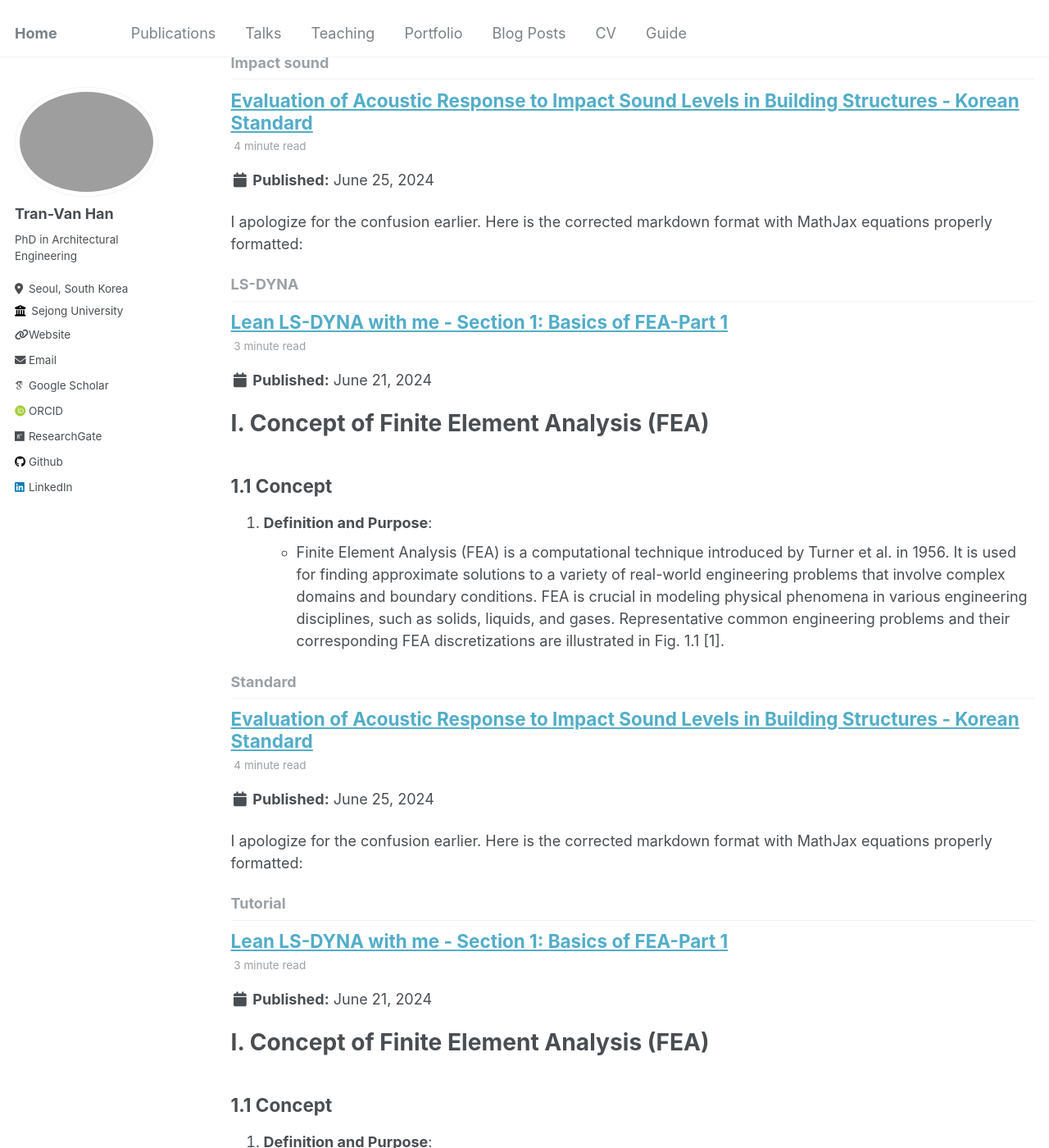
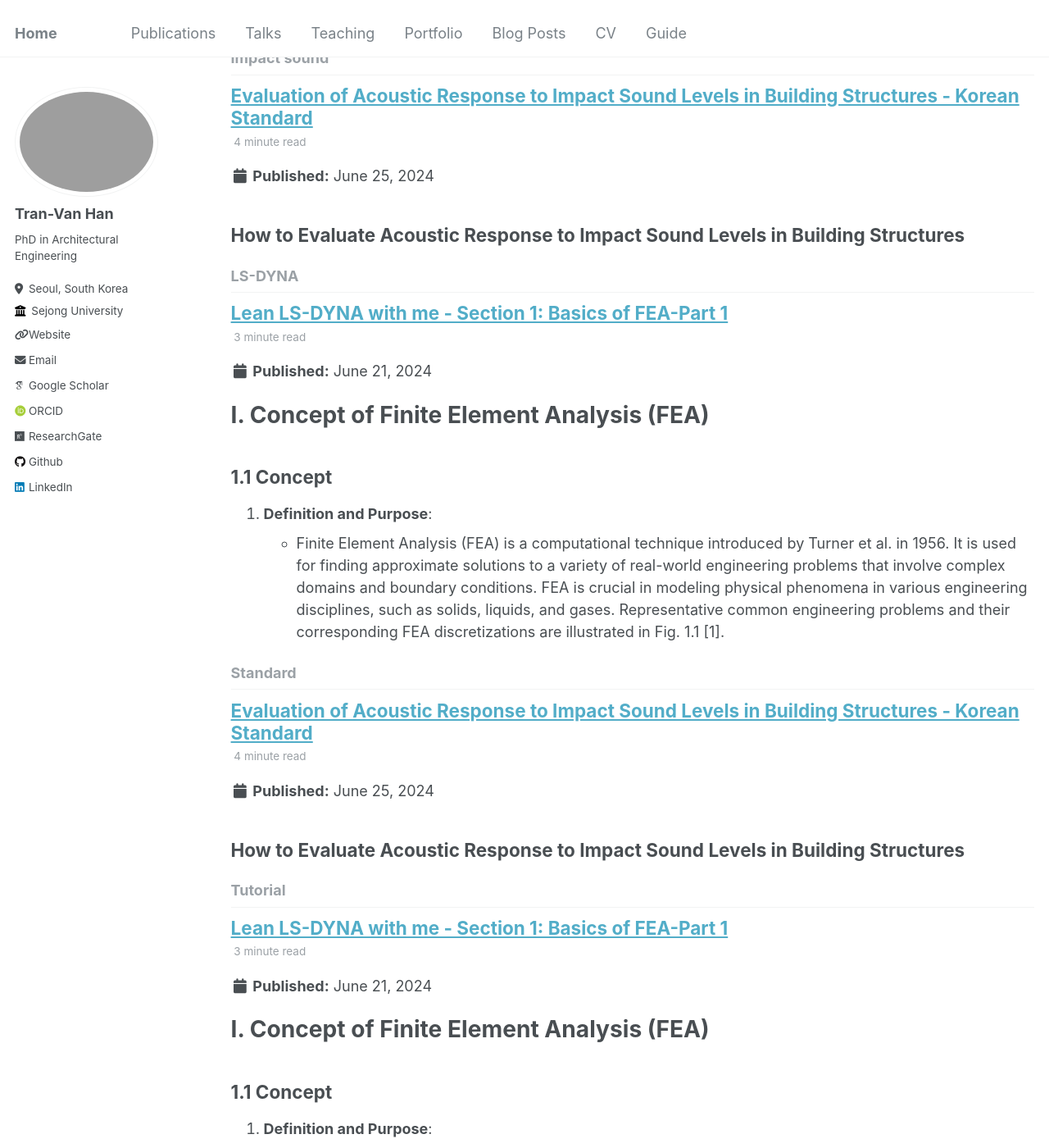
Before and after one commit to tranhan1405/tranhan1405.github.io, a Jekyll site: the page built from _pages/tag-archive.html, in a window 1280 px wide and 1400 px high, scrolled down 1333 px. Shown: the whole window at 82% size. Built offline with Jekyll 4.4.1, drawn with Linux system fonts in a browser that asks for light colours; some web fonts are replaced; some of the changed text lies outside the part shown.

Commit message:
Update 2024-06-25-impact-sound-level.md

````diff
--- a/_posts/2024-06-25-impact-sound-level.md
+++ b/_posts/2024-06-25-impact-sound-level.md
@@ -6,9 +6,6 @@ tags:
   - Impact sound
   - Building Acoustics
   - Standard
----
-I apologize for the confusion earlier. Here is the corrected markdown format with MathJax equations properly formatted:
-
 ---
 
 ## How to Evaluate Acoustic Response to Impact Sound Levels in Building Structures
@@ -94,5 +91,3 @@ This detailed procedure ensures precise measurement, adjustment, and classificat
 - International Standard Organization. ISO 140-7: "Acoustics - Measurement of sound insulation in buildings and of building elements - Part 7: Field measurements of impact sound insulation of floors."
 - Korean Standard KS F 2863: "Field measurement of floor impact sound insulation."
 ```
-
-This markdown format includes the appropriate MathJax delimiters for rendering the mathematical equations. Display equations are enclosed within `$$...$$`, and inline equations are enclosed within `\(...\)`.
````
